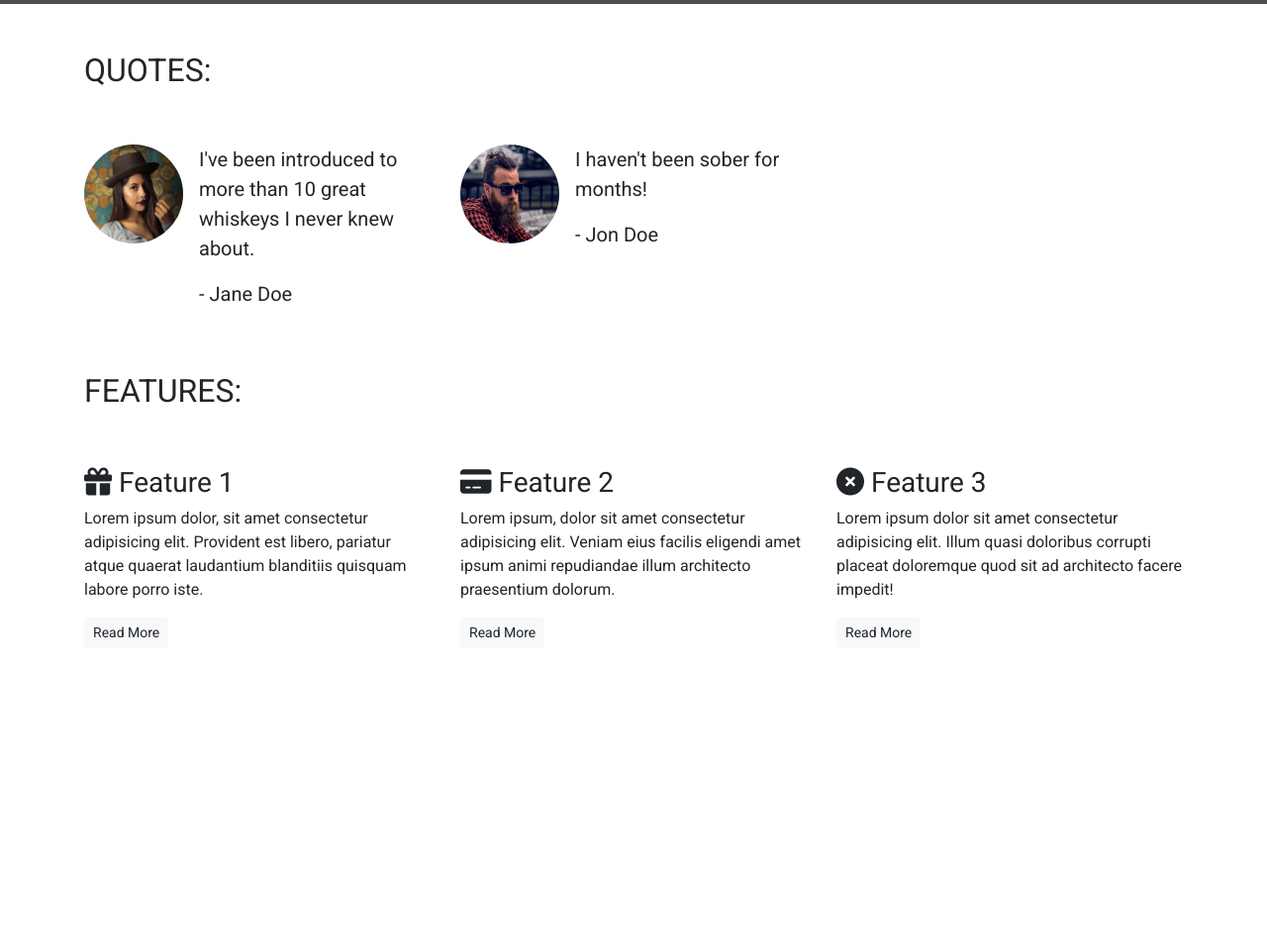
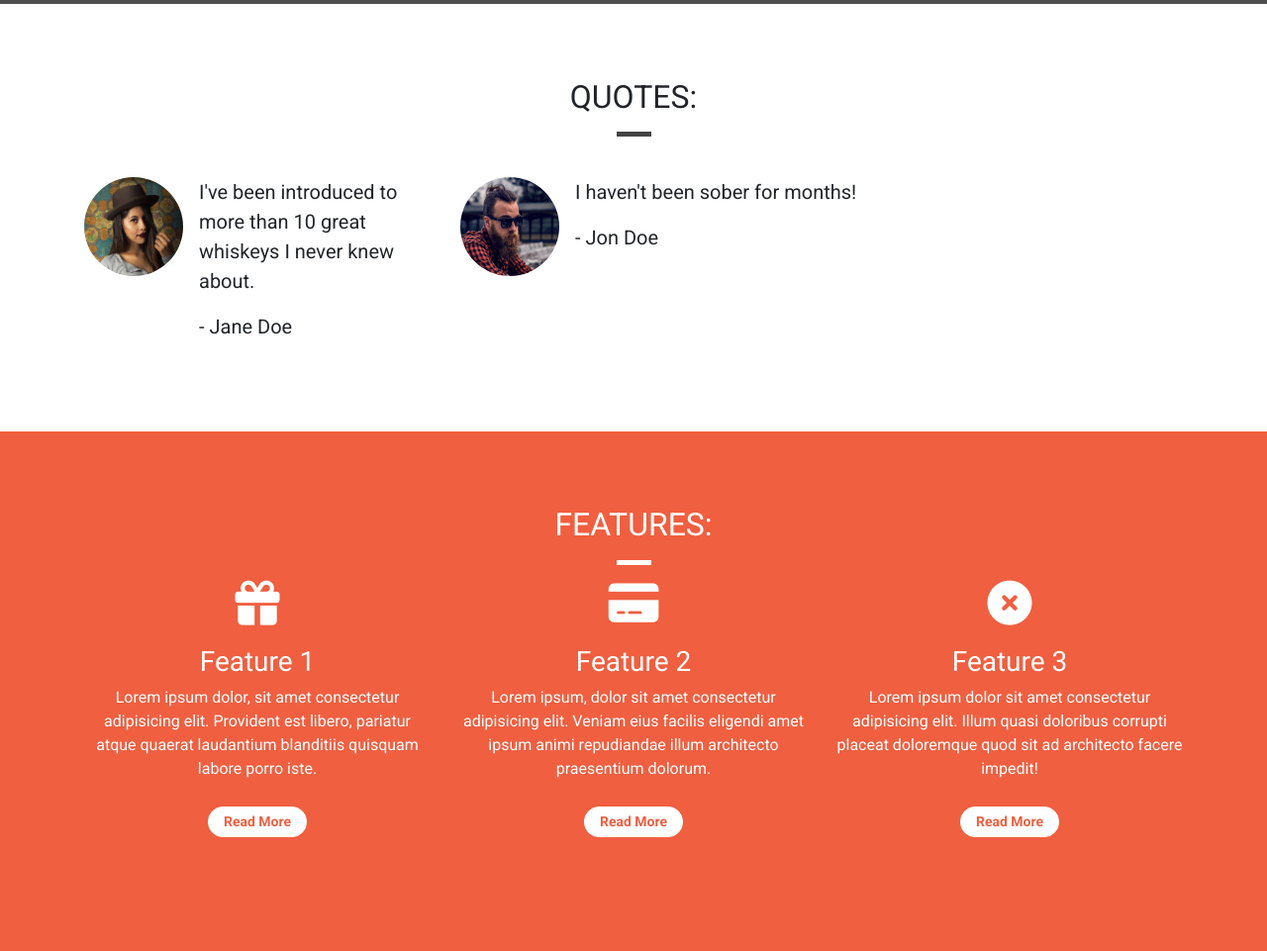
Before and after one commit to TolhurstTech/bootstrap, a plain HTML site: page index.html in a window 1280 px wide. Shown: the part 796-1757 px from the top of the page at 99% size. Before the commit the page ends 1467 px from the top, so only its background shows below. Drawn offline with nearby package versions, Linux system fonts and the light colour scheme; grey boxes are pictures that could not be loaded.

Commit message:
Cleaned styles on quotes, icons, and sale alert

```diff
--- a/css/style.css
+++ b/css/style.css
@@ -2,7 +2,27 @@ body {
     font-family: 'Roboto', sans-serif;
 }
 
+.container-wrapper {}
+
+.container-wrapper--red {
+    background-color: #f05f40;
+    color: white;
+}
+
+.alert-container .col-12 {
+    padding-left: 0;
+    padding-right: 0;
+}
+
 .alert-container {}
+
+.site-wide-alert {
+    border-radius: 0;
+    margin-bottom: 0;
+    padding: 5px 15px;
+    background-color: #eec802;
+    border-color: #eec802;
+}
 
 .callout-container {
     height: 100vh;
@@ -28,26 +48,52 @@ body {
 
 .features-container {}
 
+/* Page headers */
+
+.page-header {
+    margin-bottom: 0;
+    border-bottom: 0;
+    text-align: center;
+}
+
+.page-header h2 {
+    margin-top: 0;
+}
+
+.quotes .page-header {
+    margin-bottom: 25px;
+}
 
 .quotes-container {}
 
 
-/*Block Divider */
+/*Block Dividers */
 
 .block-divider {
     width: 75px;
     height: 5px;
     border: 0;
+    background-color: #444;
 }
 
 .block-divider--orange {
     background-color: #f05f40;
 }
 
+.block-divider--white {
+    background-color: white;
+}
+
 .block-divider--short {
     width: 35px;
 }
 
+/* Content containers */
+
+.content-container {
+    padding-top: 75px;
+    padding-bottom: 75px;
+}
 
 /* Nav bar */
 
@@ -62,14 +108,23 @@ body {
 
 .navbar {
     margin-bottom: 0;
-    border:0;
-    width:100%
-    background-color: rgba(0,0,0,0.25);
+    border: 0;
+    width: 100%;
+    background-color: rgba(0, 0, 0, 0.25);
 }
 
-.navbar .navabar-toggler {
+.navbar .navbar-toggler {
+    border: 0;
+}
 
+.navbar-dark .navbar-brand {
+    font-weight: bold;
 }
+
+.navbar .navbar-nav a {
+    font-weight: bold;
+}
+
 /*Jumbotron*/
 
 .jumbotron {
@@ -116,3 +171,25 @@ body {
     background-color: #bf4025;
     border-color: #bf4025;
 }
+
+.feature {
+    text-align: center;
+    margin-bottom: 40px;
+}
+
+.feature i {
+    margin-bottom: 20px;
+    font-size: 45px;
+    line-height: 45px;
+}
+
+.feature .btn {
+    background-color: white;
+    border-color: white;
+    border-radius: 15px;
+    min-width: 100px;
+    font-weight: bold;
+    margin-top: 10px;
+    color: #f05f40;
+
+}
--- a/index.html
+++ b/index.html
@@ -17,6 +17,19 @@
 <body>
 
     <div class="container-fluid navalert-container">
+
+        <div class="container-fluid alert-container">
+            <div class="row d-none d-sm-block" id="saleAlert">
+                <div class="col-12">
+                    <div class="site-wide-alert alert alert-warning">
+                        <strong>Sale Now On!</strong> We've got a sale on.
+                        Get 12 months subscription for the price of 6!
+                        <a href=""> See here for details!</a>
+                    </div>
+                </div>
+            </div>
+        </div>
+
         <nav class="navbar navbar-dark navbar-expand-sm">
 
             <a href="/" class="navbar-brand">
@@ -56,7 +69,7 @@
                     </li>
 
                     <li class="nav-item mr-2 d-block d-lg-none">
-                        <a href="/login" class="nav-link">
+                        <a href="/login" class="btn btn--cta btn--red">
                             Sign in / Sign up
                         </a>
                     </li>
@@ -67,7 +80,7 @@
 
                 <p class="navbar-text my-auto mr-2">
                     <i>Great whiskey delivered to your door!</i>
-                    <a href="/login" class="ml-2">
+                    <a href="/login" class="ml-2 btn btn--cta btn--red">
                         Sign In / Sign-Up!
                     </a>
                 </p>
@@ -75,41 +88,30 @@
             </div>
         </nav>
     </div>
-    <!--
-    <div class="container alert-container">
-        <div class="row d-none d-sm-block" id="saleAlert">
-            <div class="col-12">
-                <div class="alert alert-warning">
-                    <strong>Sale Now On!</strong> We've got a sale on.
-                    Get 12 months subscription for the price of 6!
-                    <a href=""> See here for details!</a>
-                </div>
-            </div>
-        </div>
-    </div>
--->
+
     <div class="container-fluid callout-container">
         <div class="opaque-overlay">&nbsp;</div>
         <div class="row ">
             <div class="col-12">
                 <section class="callout jumbotron mt-3 text-center">
                     <h1 class="jumbotron-header">
-                        The Finest Whiskeys Delivered To Your Doorstep
+                        The finest whiskeys delivered to your doorstep.
                     </h1>
                     <hr class="block-divider block-divider--orange">
                     <p class="lead">
                         Sign up today to start receiving the world's best whiskeys every month.
                         <s class="d-none d-sm-inline">£19.99</s>
                         <span class="d-inline d-sm-none"><br></span>
-                        <strong><mark>The first one is free!</mark></strong>
+                        <strong><mark>First one is free!</mark></strong>
                     </p>
-
+                    <button class="btn btn-lg btn--cta btn--red" data-toggle="modal" data-target="#signUpModal">
+                        Sign Up
+                    </button>
                     <p class="text-muted">
                         <small>You must be over 18 to sign up to our service. Please drink responsibly.</small>
                     </p>
 
-                    <button class="btn btn-lg btn--cta btn--red" data-toggle="modal" data-target="#signUpModal">Sign
-                        Up</button>
+
                 </section>
             </div>
         </div>
@@ -117,17 +119,18 @@
 
     </div>
 
-    <div class="container quotes-container">
+    <div class="container-wrapper">
+        <div class="container quotes-container content-container">
             <section class="quotes">
 
                 <div class="row">
 
-                <div class="col-12 my-5">
+                    <div class="col-12 page-header">
 
                         <h2 class="text-uppercase">
                             Quotes:
                         </h2>
-
+                        <hr class="block-divider block-divider--short">
                     </div>
                 </div>
 
@@ -152,7 +155,7 @@
                         </div>
                     </div>
 
-                <div class="col-12 col-md-6 col-lg-4">
+                    <div class="col-12 col-md-6 col-lg-6">
                         <div class="media">
                             <div class="d-none d-sm-block">
                                 <img src="./images/guy-image.png" class="rounded-circle mr-3" height="100" width="100">
@@ -173,15 +176,17 @@
 
             </section>
         </div>
+    </div>
 
-    <div class="container features-container">
+    <div class="container-wrapper container-wrapper--red">
+        <div class="container features-container content-container">
             <section class="features">
 
                 <div class="row">
-                <div class="col-12 my-5">
+                    <div class="col-12 page-header">
 
                         <h2 class="text-uppercase">Features:</h2>
-
+                        <hr class="block-divider block-divider--short block-divider--white">
                     </div>
                 </div>
 
@@ -190,7 +195,7 @@
 
                         <div class="feature">
 
-                        <h3><i class="fa-solid fa-gift d-none d-sm-inline"></i> Feature 1</h3>
+                            <h3><i class="fa-solid fa-gift d-none d-sm-block"></i> Feature 1</h3>
 
                             <p>Lorem ipsum dolor, sit amet consectetur adipisicing elit. Provident est libero, pariatur
                                 atque
@@ -207,9 +212,10 @@
                     <div class="col-12 col-md-6 col-lg-4">
                         <div class="feature">
 
-                        <h3><i class="fa-solid fa-credit-card d-none d-sm-inline"></i> Feature 2</h3>
+                            <h3><i class="fa-solid fa-credit-card d-none d-sm-block"></i> Feature 2</h3>
 
-                        <p>Lorem ipsum, dolor sit amet consectetur adipisicing elit. Veniam eius facilis eligendi amet
+                            <p>Lorem ipsum, dolor sit amet consectetur adipisicing elit. Veniam eius facilis eligendi
+                                amet
                                 ipsum
                                 animi repudiandae illum architecto praesentium dolorum.
                             </p>
@@ -224,7 +230,7 @@
                     <div class="col-12 d-md-none d-lg-block col-lg-4">
                         <div class="feature">
 
-                        <h3><i class="fa-solid fa-circle-xmark d-none d-sm-inline"></i> Feature 3</h3>
+                            <h3><i class="fa-solid fa-circle-xmark d-none d-sm-block"></i> Feature 3</h3>
 
                             <p>Lorem ipsum dolor sit amet consectetur adipisicing elit. Illum quasi doloribus corrupti
                                 placeat
@@ -242,7 +248,7 @@
 
             </section>
         </div>
-
+    </div>
 
     <div class="modal" tabindex="-1" id="signUpModal">
         <div class="modal-dialog">
```
Lines whose indentation alone changed are shown as unchanged.
